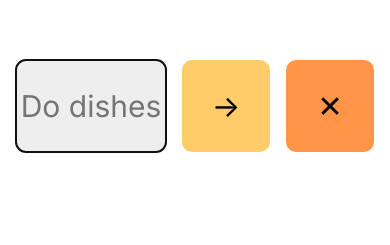
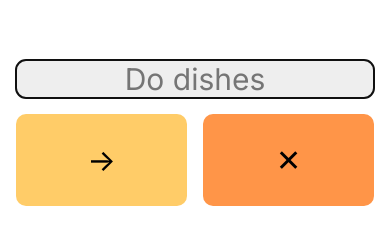
Before and after one commit to masrestu/scrim-choreslist, a plain HTML site: page index.html in a window 390 px wide. Shown: the part 133-378 px from the top of the page. Drawn offline with Linux system fonts and the light colour scheme.

Commit message:
change input group view on smaller screen

```diff
--- a/index.css
+++ b/index.css
@@ -117,3 +117,21 @@ img {
 img.show {
     display: block;
 }
+
+@media screen and (max-width: 500px) {
+    .input-group {
+        display: grid;
+    }
+
+    input[type="text"] {
+        grid-column: 1/3;
+    }
+
+    .btn-add {
+        grid-column: 1/2;
+    }
+
+    .btn-del {
+        grid-column: 2/3;
+    }
+}
```
